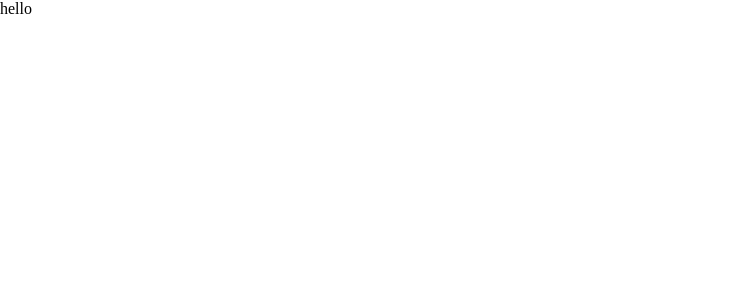
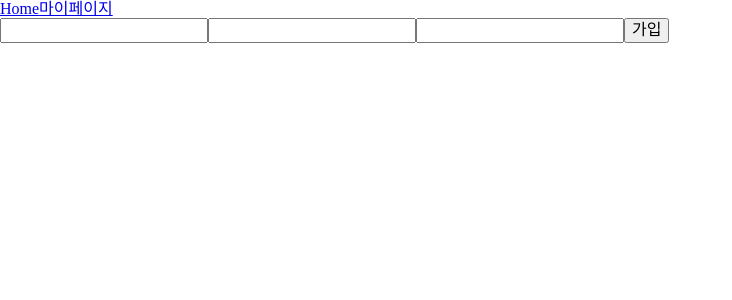
Before and after one commit to Koeunseooooo/CoWithMe_frontend, a React (Create React App) app: page /join in a window 1280 px wide. Shown: the top 300 px of the page, without its empty margins (0-732 px from the left). Built offline with nearby package versions, Linux system fonts and the light colour scheme.

Commit message:
[feature] route, axios, cookie 세팅

```diff
--- a/package.json
+++ b/package.json
@@ -8,8 +8,10 @@
     "@testing-library/user-event": "^13.5.0",
     "axios": "^0.27.2",
     "react": "^18.2.0",
+    "react-cookie": "^4.1.1",
     "react-dom": "^18.2.0",
     "react-redux": "^8.0.2",
+    "react-router-dom": "^6.3.0",
     "react-scripts": "5.0.1",
     "redux": "^4.2.0",
     "redux-persist": "^6.0.0",
--- a/src/App.js
+++ b/src/App.js
@@ -1,8 +1,37 @@
+import axios from "axios";
+import { useCookies } from "react-cookie";
+import { BrowserRouter } from "react-router-dom";
+import Header from "./components/Header";
+
+import Router from "./router";
+
 const App = () => {
+  const [cookies] = useCookies(["Authorization"]);
+
+  axios.defaults.baseURL = "http://localhost:5000";
+
+  axios.interceptors.request.use((config) => {
+    // TODO : env 따른 분기
+    // if (process.env.REACT_APP_STAGE === 'dev') {
+    //   config.baseURL = process.env.REACT_APP_DEV_BASE_URL
+    // } else if (process.env.REACT_APP_STAGE === 'prod') {
+    //   config.baseURL = process.env.REACT_APP_PROD_BASE_URL
+    // }
+
+    config = config || {};
+    config.headers = config.headers || {};
+    config.headers.Authorization = cookies.Authorization;
+
+    return config;
+  });
+
   return (
-    <div>
-      hello
-    </div>
+    <>
+      <BrowserRouter>
+        <Header />
+        <Router />
+      </BrowserRouter>
+    </>
   );
 }
 
--- /dev/null
+++ b/src/components/Header/index.js
@@ -0,0 +1,12 @@
+import { Link } from "react-router-dom";
+
+const Header = () => {
+  return (
+    <>
+      <Link to="/">Home</Link>
+      <Link to="/me">마이페이지</Link>
+    </>
+  )
+}
+
+export default Header;
--- /dev/null
+++ b/src/pages/Home/index.js
@@ -0,0 +1,25 @@
+import { useCookies } from "react-cookie"
+
+const Home = () => {
+  const [, setCookie, removeCookie] = useCookies(["Authorization"]);
+
+  const loginTest = () => {
+    setCookie("Authorization", "abcd", {
+      path: "/",
+      maxAge: 24 * 60 * 60,
+    })
+  }
+
+  const logoutTest = () => {
+    removeCookie("Authorization");
+  }
+
+  return (
+    <>
+      <button onClick={loginTest}>Login</button>
+      <button onClick={logoutTest}>LogOut</button>
+    </>
+  )
+}
+
+export default Home;
--- /dev/null
+++ b/src/pages/JoinTest/index.js
@@ -0,0 +1,64 @@
+import axios from "axios";
+import { useState } from "react";
+import { useCookies } from "react-cookie";
+
+function JoinTest() {
+  const [, setCookie] = useCookies(["Authorization"]);
+
+  const [email, setEmail] = useState("");
+  const [password, setPassword] = useState("");
+  const [nickname, setNickname] = useState("");
+
+  const handleEmailChange = ({ target: { value } }) => setEmail(value);
+  const handlePasswordChange = ({ target: { value } }) => setPassword(value);
+  const handleNicknameChange = ({ target: { value } }) => setNickname(value);
+
+  const setUserCookie = (token) => {
+    setCookie("Authorization", token, {
+      path: "/",
+      maxAge: 24 * 60 * 60,
+    })
+  }
+
+  const handleSubmit = async (event) => {
+    event.preventDefault();
+    try {
+      const resp = await axios.post("/auth/join", {
+        email,
+        password,
+        nickname
+      })
+
+      console.log(resp.data);
+      setUserCookie(resp.data.token)
+    } catch (error) {
+      console.log(error);
+    }
+  };
+
+  return (
+    <form onSubmit={handleSubmit}>
+      <input
+        name="email"
+        value={email}
+        onChange={handleEmailChange}
+      />
+      <input
+        type="password"
+        name="password"
+        value={password}
+        onChange={handlePasswordChange}
+      />
+      <input
+        name="nickname"
+        value={nickname}
+        onChange={handleNicknameChange}
+      />
+      <button type="submit">
+        가입
+      </button>
+    </form>
+  );
+}
+
+export default JoinTest;
--- /dev/null
+++ b/src/pages/MyPage/index.js
@@ -0,0 +1,9 @@
+const MyPage = () => {
+  return (
+    <>
+      MyPage
+    </>
+  )
+}
+
+export default MyPage;
--- /dev/null
+++ b/src/router/index.js
@@ -0,0 +1,22 @@
+import { Suspense } from "react"
+import { Navigate, Route, Routes } from "react-router-dom"
+
+import Home from "../pages/Home"
+import JoinTest from "../pages/JoinTest";
+import MyPage from "../pages/MyPage";
+
+const Router = () => {
+  return (
+    <Suspense>
+      <Routes>
+        <Route exact path="/" element={<Home />} />
+        <Route exact path="/me" element={<MyPage />} />
+        <Route exact path="/join" element={<JoinTest />} />
+
+        <Route path="*" element={<Navigate replace to="/" />} />
+      </Routes>
+    </Suspense>
+  )
+};
+
+export default Router;
```
Also changed, not shown: 1 other file (tests, documents, lock files or other folders).
